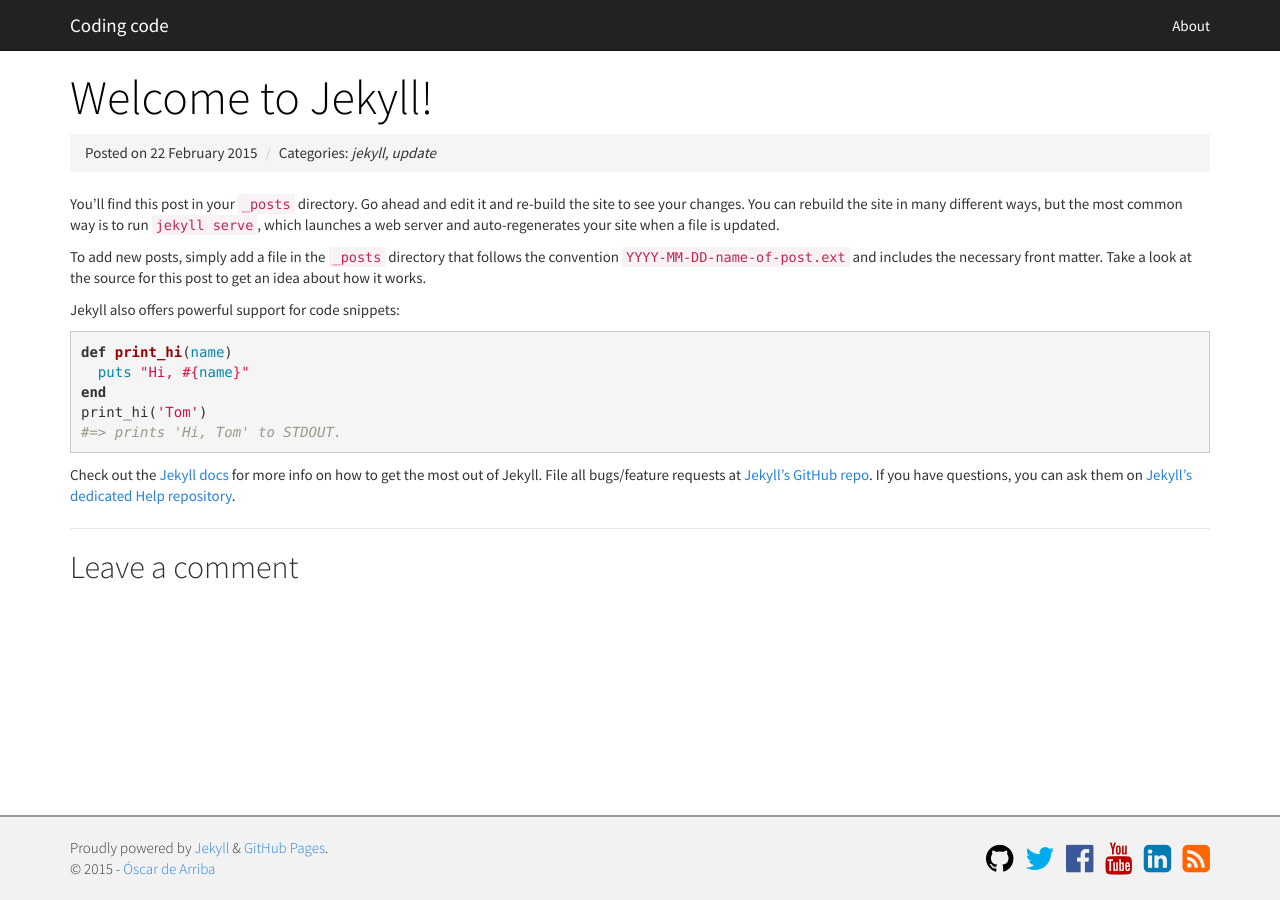
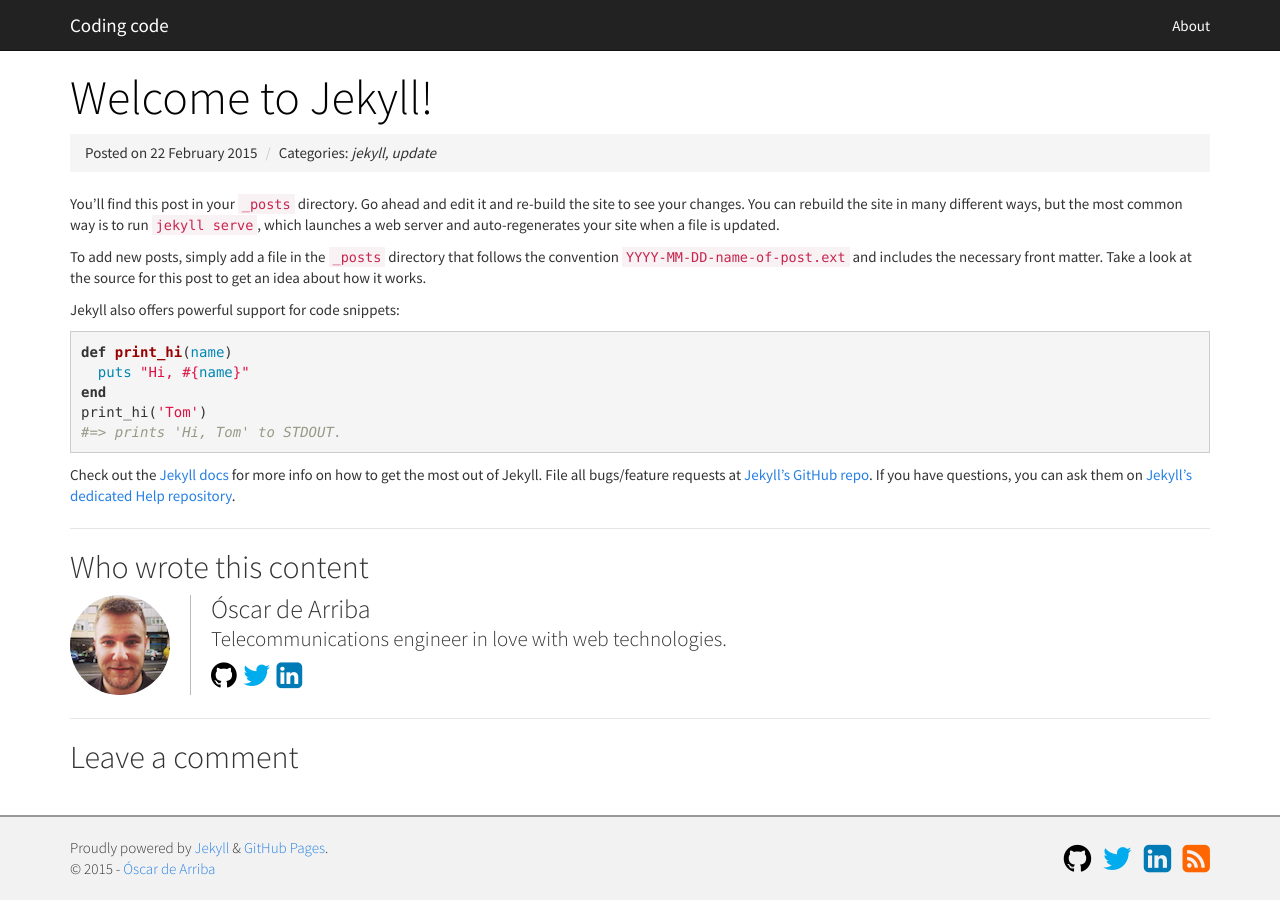
Before and after one commit to odarriba/codingcode.io_old, a Jekyll site: the page built from _posts/2015-02-22-welcome-to-jekyll.markdown, in a window 1280 px wide. Built offline with Jekyll 4.4.1, drawn with Linux system fonts in a browser that asks for light colours; nearby versions of some CDN libraries; comment, search, counter and statistics services are not loaded.

Commit message:
Added a module to show author's information.

```diff
--- a/_config.yml
+++ b/_config.yml
@@ -6,14 +6,22 @@ url: "http://codingcode.io" # the base hostname & protocol of the site
 baseurl: "" # the subpath of your site, e.g. /blog/
 site_repository: "https://github.com/odarriba/codingcode.io"
 
+authors:
+  odarriba:
+    name: "Óscar de Arriba"
+    description: "Telecommunications engineer in love with web technologies."
+    image: /assets/authors/odarriba.png
+    twitter_username: "odarriba"
+    github_username: odarriba
+    linkedin_username: "oscardearriba"
+
+# Main author (for the footer)
 author: Óscar de Arriba
 email: odarriba@gmail.com
 
 social:
   twitter_username: odarriba
   github_username: odarriba
-  facebook_username: odarriba
-  youtube_username: odarriba
   linkedin_username: oscardearriba
 
 # Build settings
--- /dev/null
+++ b/_includes/author.html
@@ -0,0 +1,38 @@
+{% assign author = site.authors[page.author] %}
+<div class="author clearfix">
+  <h2 class='title'>Who wrote this content</h2>
+  <div class="image pull-left">
+    <img src="{{ site.authors[page.author].image | prepend: site.baseurl }}" class="img-circle" />
+  </div>
+  <div class="data pull-left">
+    <h3 class="name">{{ author.name }}</h3>
+    <div class="description">{{ author.description }}</div>
+    <div class='social-icons'>
+      {% if author.github_username %}
+      <a href="https://github.com/{{ author.github_username }}" target="_blank" title="GitHub">
+        <i class="fa fa-github"></i>
+      </a>
+      {% endif %}
+      {% if author.twitter_username %}
+      <a href="https://twitter.com/{{ author.twitter_username }}" target="_blank" title="Twitter">
+        <i class="fa fa-twitter"></i>
+      </a>
+      {% endif %}
+      {% if author.facebook_username %}
+      <a href="https://facebook.com/{{ author.facebook_username }}" target="_blank" title="Facebook">
+        <i class="fa fa-facebook-official"></i>
+      </a>
+      {% endif %}
+      {% if author.youtube_username %}
+      <a href="https://www.youtube.com/user/{{ author.youtube_username }}" target="_blank" title="YouTube">
+        <i class="fa fa-youtube"></i>
+      </a>
+      {% endif %}
+      {% if author.linkedin_username %}
+      <a href="https://www.linkedin.com/in/{{ author.linkedin_username }}" target="_blank" title="LinkedIn">
+        <i class="fa fa-linkedin-square"></i>
+      </a>
+      {% endif %}
+    </div>
+  </div>
+</div>
--- a/_includes/comments.html
+++ b/_includes/comments.html
@@ -1,4 +1,3 @@
-<hr class="divider" />
 <div class="comments">
   <h2>Leave a comment</h2>
   <div id="disqus_thread" class="disqus_thread"></div>
--- a/_layouts/post.html
+++ b/_layouts/post.html
@@ -10,6 +10,13 @@ layout: default
   <div class="post-content">
     {{ content }}
   </div>
+  <hr class="divider" />
+  {% if page.author %}
+    {% include author.html %}
+    {% if page.comments %}
+      <hr class="divider" />
+    {% endif %}
+  {% endif %}
   {% if page.comments %}
     {% include comments.html %}
   {% endif %}
--- a/_posts/2015-02-22-welcome-to-jekyll.markdown
+++ b/_posts/2015-02-22-welcome-to-jekyll.markdown
@@ -2,6 +2,7 @@
 layout: post
 title:  "Welcome to Jekyll!"
 date:   2015-02-22 12:46:39
+author: odarriba
 comments: true
 categories: jekyll update
 ---
--- a/css/main.scss
+++ b/css/main.scss
@@ -43,6 +43,34 @@ body {
 
     a:hover {
       color: #555;
+    }
+  }
+
+  .author {
+    .title {
+      margin-top: 0px;
+    }
+
+    .image {
+      margin-right: 20px;
+      padding-right: 20px;
+      border-right: 1px solid #bbb;
+    }
+
+    .data {
+      .name {
+        margin: 0;
+        padding: 0;
+      }
+
+      .description {
+        font-weight: lighter;
+        font-size: 1.4em;
+      }
+
+      .social-icons {
+        font-size: 2em;
+      }
     }
   }
 }
```
Also changed, not shown: assets/authors/odarriba.png (added).
